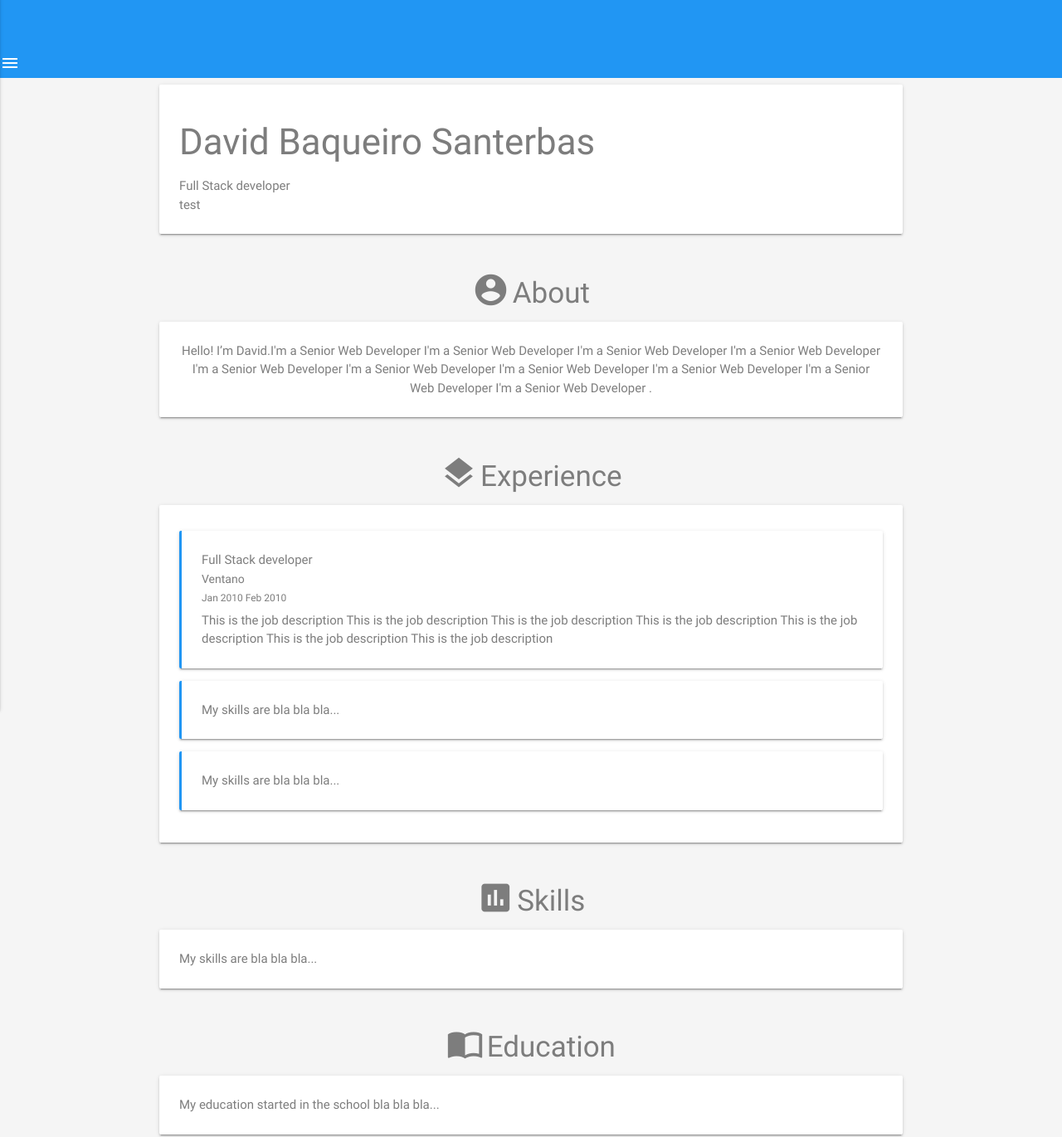
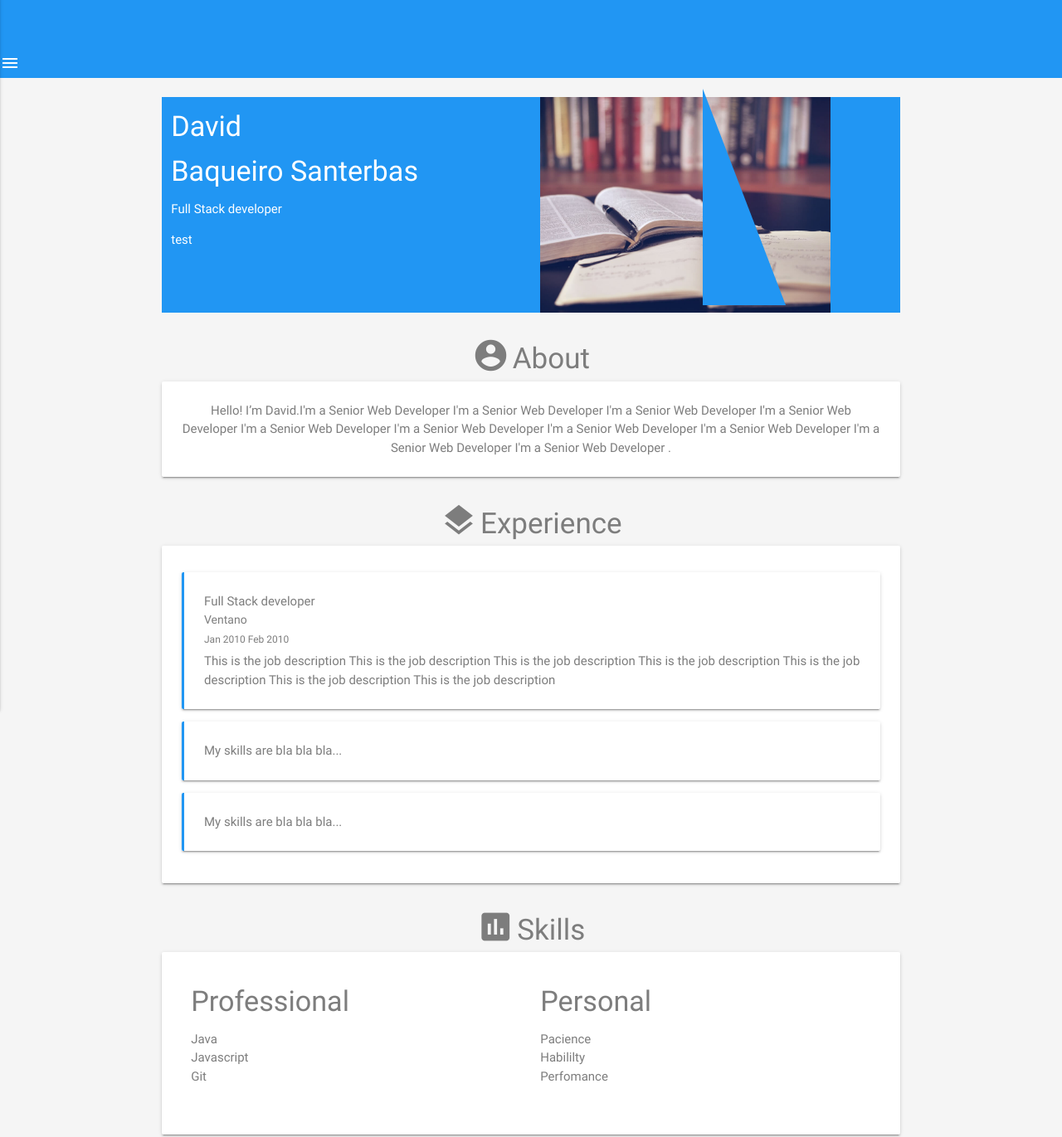
Before and after one commit to bakeiro/curriculum, a plain HTML site: page index.html in a window 1280 px wide. Shown: the part 4-1375 px from the top of the page at 83% size. Drawn offline with nearby package versions, Linux system fonts and the light colour scheme.

Commit message:
added behaviur to the website

```diff
--- a/index.html
+++ b/index.html
@@ -47,37 +47,41 @@
 		</a>
 	</div>
 
-	<!-- card hover header -->
-	<div class="container">
+	<br>
+	<!-- Home -->
+	<div class="blue white-text home my-section">
+		<div class="row">
 
-		<div class="card horizontal">
-			<div class="card-stacked">
-				<div class="card-content">
-					<h3>David Baqueiro Santerbas</h3>
+			<div class="col m6 ">
+				<h4>David</h4>
+				<h4>Baqueiro Santerbas</h4>
 				<p>Full Stack developer</p>
 				<p>test</p>
 			</div>
+
+
+			<div class="col m6">
+				<div class="cut"></div>
+				<img class="personal-pic" src="img/background.jpg" alt="">
+			</div>
+
 		</div>
 	</div>
 
-	</div>
-
 	<!-- rest of info -->
-	<div class="main">
-
-		<div class="container">
+	<div id="main">
 
 		<br>
 		<div class="section-title">
 			<i class="small material-icons">account_circle</i>
 			<span class="section-title">About</span>
 		</div>
-			<div class="card horizontal">
+		<div class="card horizontal my-section">
 			<div class="card-stacked">
 				<div class="card-content">
-						<p class="center-align">Hello! I’m David.I'm a Senior Web Developer I'm a Senior Web Developer I'm a Senior Web Developer I'm a Senior Web
-							Developer I'm a Senior Web Developer I'm a Senior Web Developer I'm a Senior Web Developer I'm a Senior Web Developer
-							I'm a Senior Web Developer I'm a Senior Web Developer .</p>
+					<p class="center-align">Hello! I’m David.I'm a Senior Web Developer I'm a Senior Web Developer I'm a Senior Web Developer I'm a Senior Web Developer
+						I'm a Senior Web Developer I'm a Senior Web Developer I'm a Senior Web Developer I'm a Senior Web Developer I'm a Senior
+						Web Developer I'm a Senior Web Developer .</p>
 				</div>
 			</div>
 		</div>
@@ -88,7 +92,7 @@
 			<i class="small material-icons">layers</i>
 			<span class="section-title">Experience</span>
 		</div>
-			<div class="card horizontal">
+		<div class="card horizontal my-section">
 			<div class="card-stacked">
 				<div class="card-content">
 
@@ -136,10 +140,27 @@
 			<i class="small material-icons">insert_chart</i>
 			<span class="section-title">Skills</span>
 		</div>
-			<div class="card horizontal">
+		<div class="card horizontal my-section">
 			<div class="card-stacked">
 				<div class="card-content">
-						<p>My skills are bla bla bla...</p>
+					<div class="row">
+						<div class="col l6">
+							<h4>Professional</h4>
+							<ul>
+								<li>Java</li>
+								<li>Javascript</li>
+								<li>Git</li>
+							</ul>
+						</div>
+						<div class="col l6">
+							<h4>Personal</h4>
+							<ul>
+								<li>Pacience</li>
+								<li>Habililty</li>
+								<li>Perfomance</li>
+							</ul>
+						</div>
+					</div>
 				</div>
 			</div>
 		</div>
@@ -150,10 +171,42 @@
 			<i class="small material-icons">import_contacts</i>
 			<span class="section-title">Education</span>
 		</div>
+		<div class="card horizontal my-section">
+			<div class="card-stacked">
+				<div class="card-content">
+
+					<div class="timeline-experience">
+
 						<div class="card horizontal">
 							<div class="card-stacked">
 								<div class="card-content">
-						<p>My education started in the school bla bla bla...</p>
+									<p>Secundaria</p>
+									<span class="job-company">Amor de dios (spain)</span>
+									<br>
+									<span class="job-time">Jan 2010 Feb 2016</span>
+									<p class="job-description">Here I made the basic secondary school</p>
+								</div>
+							</div>
+						</div>
+
+						<div class="card horizontal">
+							<div class="card-stacked">
+								<div class="card-content">
+									<p>My skills are bla bla bla...</p>
+								</div>
+							</div>
+						</div>
+
+						<div class="card horizontal">
+							<div class="card-stacked">
+								<div class="card-content">
+									<p>My skills are bla bla bla...</p>
+								</div>
+							</div>
+						</div>
+
+					</div>
+
 				</div>
 			</div>
 		</div>
@@ -164,7 +217,7 @@
 			<i class="small material-icons">mood</i>
 			<span class="section-title">Interestes</span>
 		</div>
-			<div class="card horizontal">
+		<div class="card horizontal my-section">
 			<div class="card-stacked">
 				<div class="card-content">
 					<p>My intereses are bla bla bla</p>
@@ -173,7 +226,6 @@
 		</div>
 		<br>
 
-		</div>
 	</div>
 
 	<footer class="blue">
--- a/lib/css/styles.css
+++ b/lib/css/styles.css
@@ -1,12 +1,7 @@
+/* General styles */
 h4.header{
 	padding-top:15px;
 	padding-left:15px;
-}
-div.main.container{
-	padding: 0 15px;
-}
-.parallax-container {
-	height: 200px;
 }
 footer{
 	padding:15px;
@@ -41,3 +36,57 @@ div.section-title span.section-title{
 div.section-title{
 	text-align: center;
 }
+
+
+/* Main */
+div#main{
+	width: 100%;
+}
+
+/* HOME */
+img.personal-pic{
+	width: 350px;
+}
+div.home{
+	height: 260px;
+	overflow: hidden;
+}
+div.cut{
+	top: 111px;
+    z-index: 1;
+    position: absolute;
+    border-style: solid;
+    border-width: 261px 0 0 100px;
+    border-color: rgba(223, 50, 50, 0) transparent transparent #2196f3;
+    right: 333px;
+}
+
+
+/* Every card */
+div.my-section{
+	margin: 0 auto;
+}
+
+
+/* website behaviur */
+
+/* less than 900 */
+@media (max-width: 900px) {
+	div.my-section{
+		width: 640px;
+	}
+}
+
+/* Less than 670 */
+@media (max-width: 670px) {
+	div.my-section{
+		width: 90%;
+	}
+}
+
+/* more than 900 */
+@media (min-width: 900px) {
+	div.my-section{
+		width: 890px;
+	}
+}
```
Lines whose indentation alone changed are shown as unchanged.
